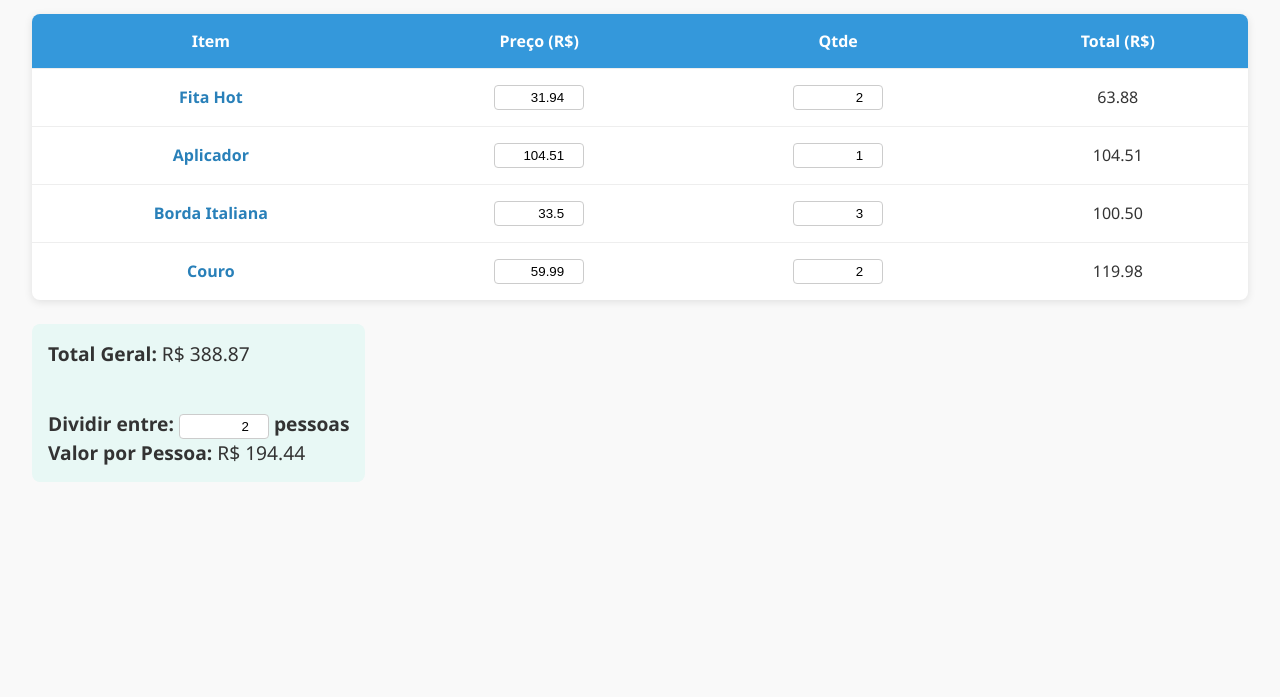
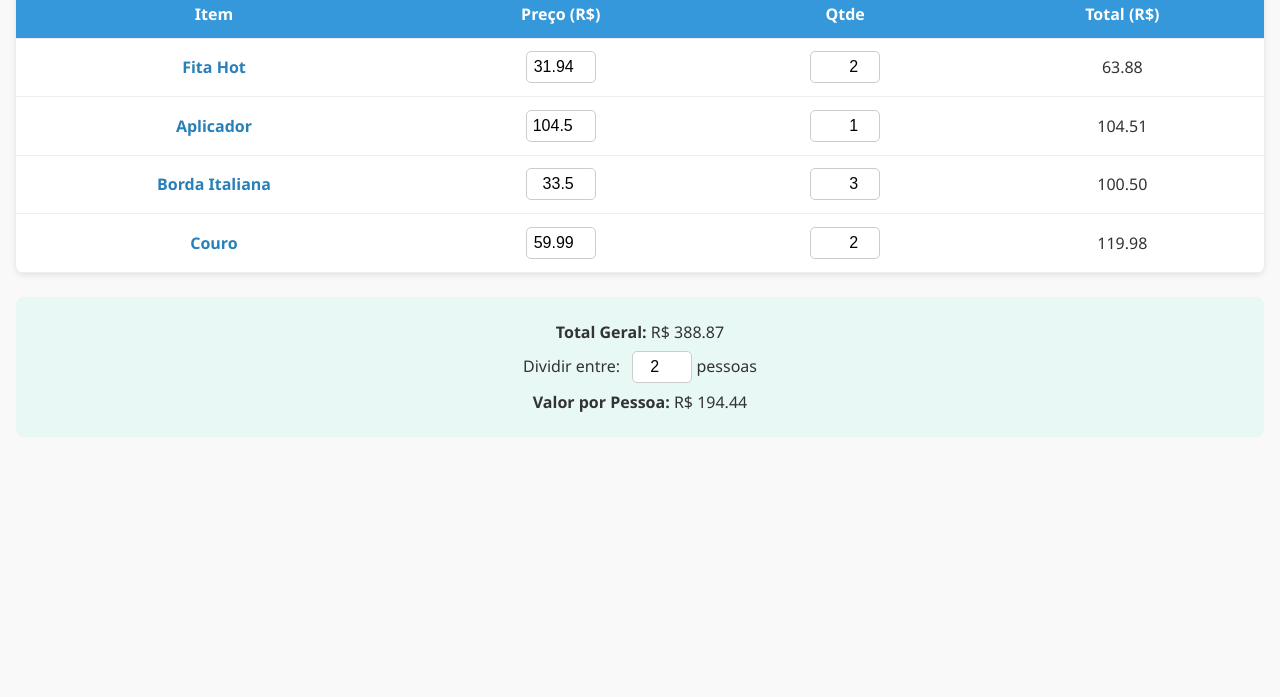
Before and after one commit to Alan-Dutra-Reis-Garcia/insumos, a plain HTML site: page index.html in a window 1280 px wide. Shown: the part 103-800 px from the top of the page. Drawn offline with Linux system fonts and the light colour scheme.

Commit message:
Add files via upload

```diff
--- a/index.html
+++ b/index.html
@@ -3,32 +3,41 @@
 <head>
   <meta charset="UTF-8">
   <title>Lista de Compras</title>
+  <meta name="viewport" content="width=device-width, initial-scale=1.0">
   <style>
+    * {
+      box-sizing: border-box;
+    }
+
     body {
       font-family: 'Segoe UI', sans-serif;
       background-color: #f9f9f9;
       color: #333;
       margin: 0;
-      padding: 2rem;
+      padding: 1rem;
     }
 
     h2 {
       text-align: center;
-      margin-bottom: 2rem;
+      margin-bottom: 1.5rem;
       color: #2c3e50;
+    }
+
+    .table-container {
+      overflow-x: auto;
+      border-radius: 8px;
+      box-shadow: 0 2px 6px rgba(0, 0, 0, 0.1);
+      background: white;
     }
 
     table {
       width: 100%;
       border-collapse: collapse;
-      background: #fff;
-      box-shadow: 0 2px 8px rgba(0, 0, 0, 0.1);
-      border-radius: 8px;
-      overflow: hidden;
+      min-width: 600px;
     }
 
     th, td {
-      padding: 1rem;
+      padding: 0.8rem;
       text-align: center;
       border-bottom: 1px solid #eee;
     }
@@ -38,30 +47,13 @@
       color: white;
     }
 
-    tr:last-child td {
-      border-bottom: none;
-    }
-
-    input {
-      width: 80px;
-      padding: 4px;
+    input[type="number"] {
+      width: 70px;
+      padding: 6px;
+      font-size: 1rem;
+      border-radius: 5px;
       border: 1px solid #ccc;
-      border-radius: 4px;
       text-align: right;
-    }
-
-    .total {
-      font-weight: bold;
-      background-color: #ecf0f1;
-    }
-
-    .summary {
-      margin-top: 1.5rem;
-      font-size: 1.2rem;
-      background: #e8f8f5;
-      padding: 1rem;
-      border-radius: 8px;
-      display: inline-block;
     }
 
     a {
@@ -74,15 +66,55 @@
       text-decoration: underline;
     }
 
-    label {
-      font-weight: bold;
-      margin-top: 1rem;
-      display: inline-block;
+    .summary {
+      margin-top: 1.5rem;
+      padding: 1rem;
+      background: #e8f8f5;
+      border-radius: 8px;
+      text-align: center;
+    }
+
+    .summary label,
+    .summary div {
+      display: block;
+      margin: 0.5rem 0;
+    }
+
+    .summary input {
+      width: 60px;
+      padding: 6px;
+      text-align: center;
+      margin-left: 0.5rem;
+      font-size: 1rem;
+    }
+
+    @media (max-width: 600px) {
+      th, td {
+        padding: 0.6rem;
+        font-size: 0.9rem;
+      }
+
+      input[type="number"] {
+        width: 60px;
+        font-size: 0.9rem;
+      }
+
+      .summary {
+        font-size: 0.95rem;
+        padding: 1rem 0.5rem;
+      }
+
+      .summary input {
+        width: 50px;
+        font-size: 0.9rem;
+      }
     }
   </style>
 </head>
 <body>
   <h2>Lista de Compras</h2>
+
+  <div class="table-container">
     <table id="tabela-itens">
       <thead>
         <tr>
@@ -94,19 +126,19 @@
       </thead>
       <tbody>
         <tr>
-        <td><a href="https://produto.mercadolivre.com.br/MLB-2207362620-fita-foil-hot-stamping-para-clich-carimbo-_JM?searchVariation=175449244774&highlight=false&headerTopBrand=false#polycard_client=search-nordic&searchVariation=175449244774&position=3&search_layout=grid&type=item&tracking_id=fd3e3ff9-faa6-4e68-a5b0-f0dab2f759c1" target="_blank">Fita Hot</a></td>
+          <td><a href="https://produto.mercadolivre.com.br/MLB-2207362620-fita-foil-hot-stamping-para-clich-carimbo-_JM?searchVariation=175449244774" target="_blank">Fita Hot</a></td>
           <td><input type="number" value="31.94" step="0.01" onchange="atualizar()"></td>
           <td><input type="number" value="2" onchange="atualizar()"></td>
           <td class="total-item">63.88</td>
         </tr>
         <tr>
-        <td><a href="https://produto.mercadolivre.com.br/MLB-1713446606-caneta-borda-facil-tinta-borda-italiana-para-couro-100ml-_JM?searchVariation=67844673411&highlight=false&headerTopBrand=false#polycard_client=search-nordic&searchVariation=67844673411&position=11&search_layout=grid&type=item&tracking_id=93b855ef-28a0-479b-b1fc-d5c3beb92a25" target="_blank">Aplicador</a></td>
+          <td><a href="https://produto.mercadolivre.com.br/MLB-1713446606-caneta-borda-facil-tinta-borda-italiana-para-couro-100ml-_JM?searchVariation=67844673411" target="_blank">Aplicador</a></td>
           <td><input type="number" value="104.51" step="0.01" onchange="atualizar()"></td>
           <td><input type="number" value="1" onchange="atualizar()"></td>
           <td class="total-item">104.51</td>
         </tr>
         <tr>
-        <td><a href="https://produto.mercadolivre.com.br/MLB-5079500502-borda-italiana-novax-90ml-borda-de-bolsas-carteiras-cintos-_JM?searchVariation=181762817096&highlight=false&headerTopBrand=false#polycard_client=search-nordic&searchVariation=181762817096&backend_model=search-backend&position=8&search_layout=grid&type=item&tracking_id=f0f64193-d266-4c06-b192-59e5a495fb69" target="_blank">Borda Italiana</a></td>
+          <td><a href="https://produto.mercadolivre.com.br/MLB-5079500502-borda-italiana-novax-90ml-borda-de-bolsas-carteiras-cintos-_JM?searchVariation=181762817096" target="_blank">Borda Italiana</a></td>
           <td><input type="number" value="33.5" step="0.01" onchange="atualizar()"></td>
           <td><input type="number" value="3" onchange="atualizar()"></td>
           <td class="total-item">100.50</td>
@@ -119,11 +151,13 @@
         </tr>
       </tbody>
     </table>
+  </div>
 
   <div class="summary">
     <div><strong>Total Geral:</strong> R$ <span id="total-geral">388.87</span></div>
-    <br>
-    <label>Dividir entre: <input type="number" id="divisao" value="2" min="1" onchange="atualizar()"> pessoas</label>
+    <label>Dividir entre:
+      <input type="number" id="divisao" value="2" min="1" onchange="atualizar()"> pessoas
+    </label>
     <div><strong>Valor por Pessoa:</strong> R$ <span id="valor-individual">194.44</span></div>
   </div>
 
@@ -143,7 +177,6 @@
       document.getElementById("valor-individual").textContent = (totalGeral / pessoas).toFixed(2);
     }
 
-    // Atualiza valores na carga inicial
     window.onload = atualizar;
   </script>
 </body>
```
Lines whose indentation alone changed are shown as unchanged.
